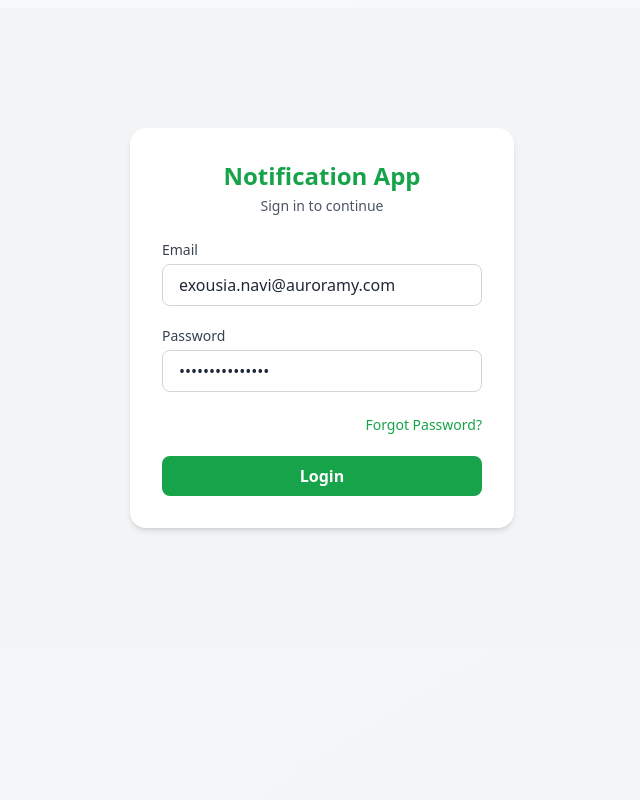
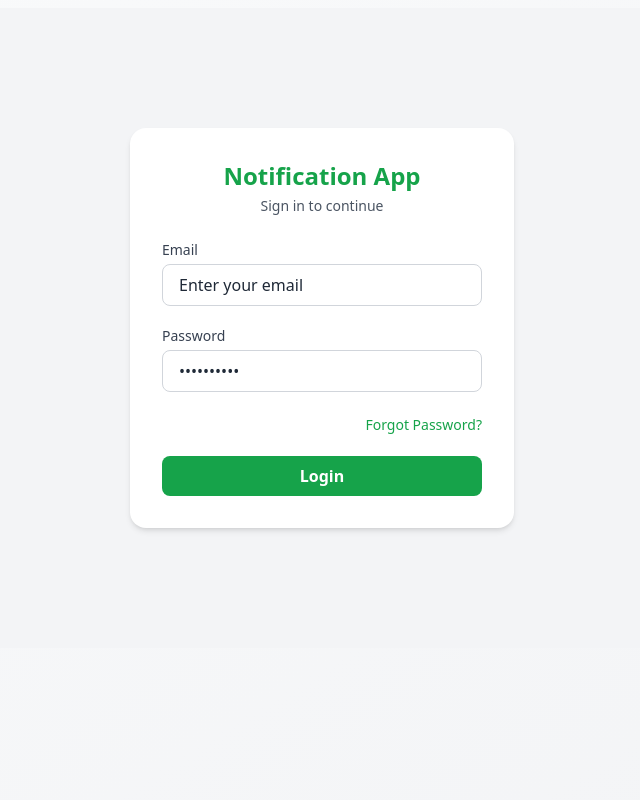
Before and after one commit to ExousiaNavi/levidyo, a FastAPI app: page / in a window 1280 px wide. Shown: the whole page, without its empty margins (318-958 px from the left). Run offline with FastAPI, Linux system fonts and the light colour scheme; parts of the project's set-up code (start-up, migrations or seed data) failed here and were passed over; some libraries are stand-ins or nearby versions.

Commit message:
Update login.html

```diff
--- a/frontend/templates/pages/auth/login.html
+++ b/frontend/templates/pages/auth/login.html
@@ -20,7 +20,7 @@
           type="email"
           id="email"
           name="email"
-          value="exousia.navi@auroramy.com"
+          value="Enter your email"
           required
           class="w-full px-4 py-2 border border-gray-300 rounded-lg focus:ring-2 focus:ring-green-500 focus:outline-none"
         />
@@ -32,7 +32,7 @@
           type="password"
           id="password"
           name="password"
-          value="3tYfGWEwHzDTZ7S"
+          value="**********"
           required
           class="w-full px-4 py-2 border border-gray-300 rounded-lg focus:ring-2 focus:ring-green-500 focus:outline-none"
         />
```
